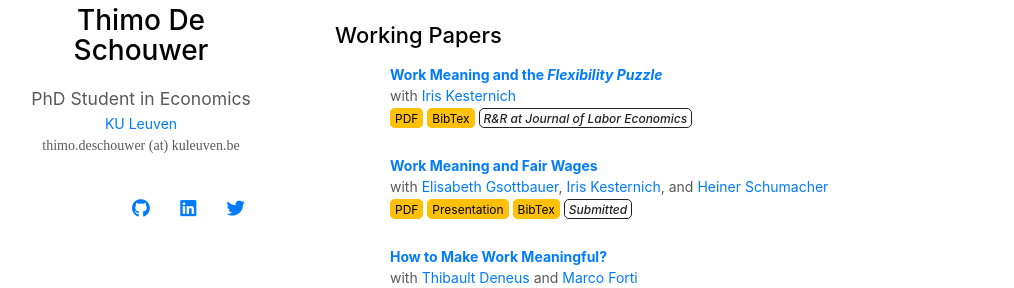
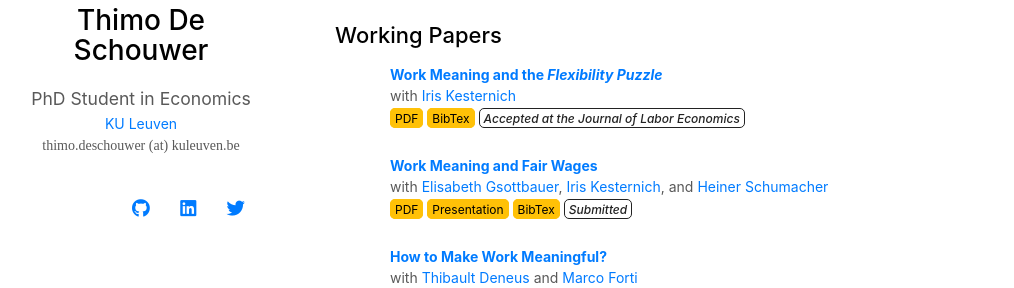
Before and after one commit to thimodeschouwer/thimodeschouwer.github.io, a Jekyll site: the page built from index.md, in a window 1280 px wide and 1012 px high. Shown: the part 340-628 px from the top of the window, without its empty margins (135-1149 px from the left). Built offline with Jekyll 4.4.1, drawn with Linux system fonts in a browser that asks for light colours; nearby versions of some CDN libraries; a style sheet for code colours, icons or effects is not loaded; our own code applies the rules of GitHub Pages for plain Markdown files.

Commit message:
Update workingpapers.yml

```diff
--- a/_data/workingpapers.yml
+++ b/_data/workingpapers.yml
@@ -4,7 +4,7 @@ main:
     authors: with <a href = "https://sites.google.com/site/kesternichiris/home" > Iris Kesternich </a>
     pdf: ./assets/files/MeaningFlexibilityPuzzle.pdf
     bibtex: ./assets/files/MeaningFlexibilityPuzzle_cite.txt
-    notes: R&R at Journal of Labor Economics
+    notes: Accepted at the Journal of Labor Economics
 
   - title: Work Meaning and Fair Wages
     authors: with <a href = "https://sites.google.com/site/elisabethgsottbauer/home" > Elisabeth Gsottbauer</a>, <a href = "https://sites.google.com/site/kesternichiris/home" > Iris Kesternich</a>, and <a href = "https://hschumacher81.com" > Heiner Schumacher </a>
```
